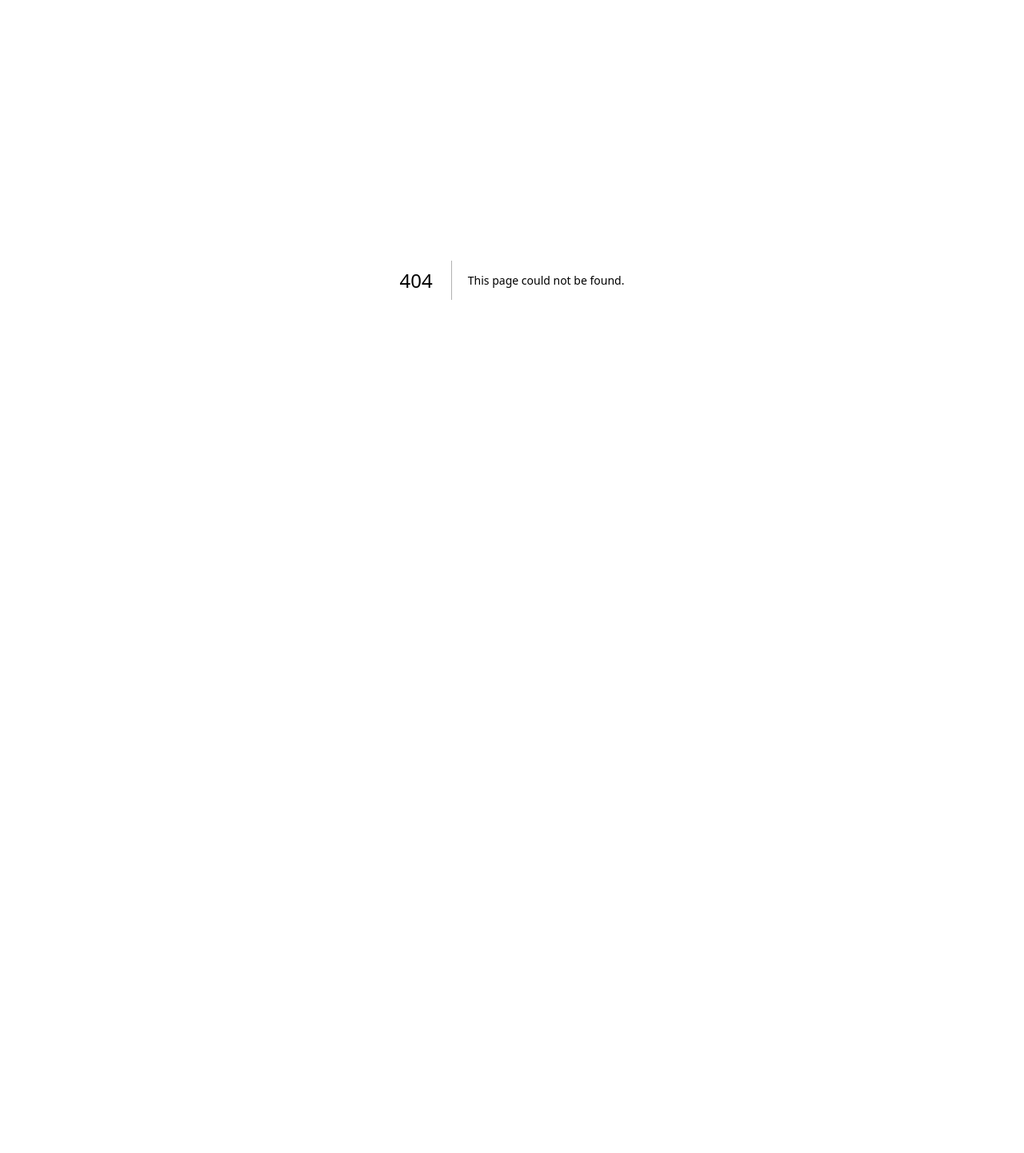
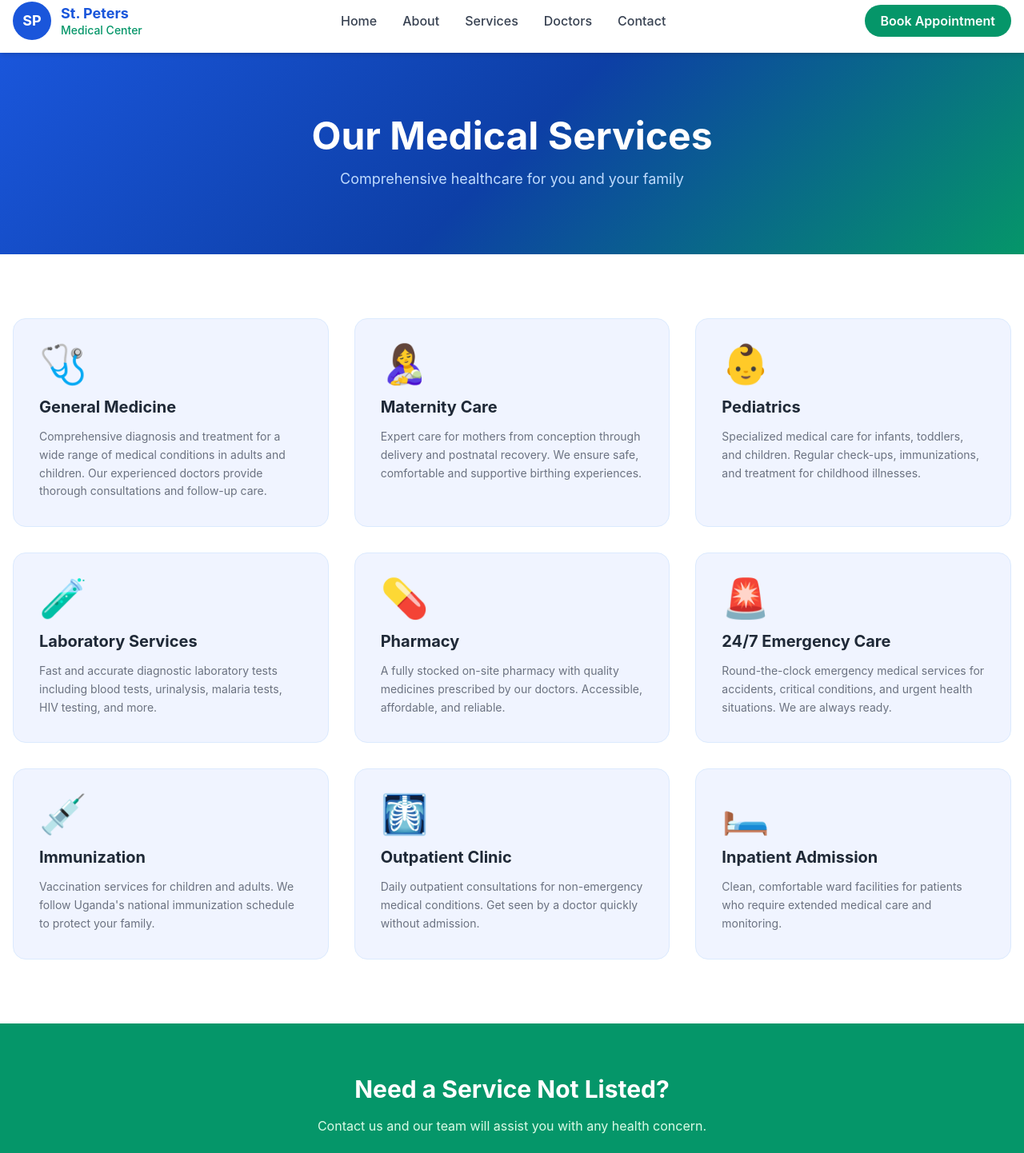
Before and after one commit to asiimwe3/st, a Next.js app: page /services in a window 1280 px wide. Before the commit this address had no page. Shown: the part 50-1492 px from the top of the page at 80% size. Before the commit the page ends 800 px from the top, so only its background shows below. Built offline with nearby package versions, Linux system fonts and the light colour scheme.

Commit message:
Add St. Peters Medical Center website

```diff
--- /dev/null
+++ b/pages/services.js
@@ -0,0 +1,59 @@
+import Head from 'next/head'
+import Link from 'next/link'
+import Navbar from '../components/Navbar'
+import Footer from '../components/Footer'
+
+const services = [
+  { icon: '🩺', title: 'General Medicine', desc: 'Comprehensive diagnosis and treatment for a wide range of medical conditions in adults and children. Our experienced doctors provide thorough consultations and follow-up care.' },
+  { icon: '🤱', title: 'Maternity Care', desc: 'Expert care for mothers from conception through delivery and postnatal recovery. We ensure safe, comfortable and supportive birthing experiences.' },
+  { icon: '👶', title: 'Pediatrics', desc: 'Specialized medical care for infants, toddlers, and children. Regular check-ups, immunizations, and treatment for childhood illnesses.' },
+  { icon: '🧪', title: 'Laboratory Services', desc: 'Fast and accurate diagnostic laboratory tests including blood tests, urinalysis, malaria tests, HIV testing, and more.' },
+  { icon: '💊', title: 'Pharmacy', desc: 'A fully stocked on-site pharmacy with quality medicines prescribed by our doctors. Accessible, affordable, and reliable.' },
+  { icon: '🚨', title: '24/7 Emergency Care', desc: 'Round-the-clock emergency medical services for accidents, critical conditions, and urgent health situations. We are always ready.' },
+  { icon: '💉', title: 'Immunization', desc: 'Vaccination services for children and adults. We follow Uganda\'s national immunization schedule to protect your family.' },
+  { icon: '🩻', title: 'Outpatient Clinic', desc: 'Daily outpatient consultations for non-emergency medical conditions. Get seen by a doctor quickly without admission.' },
+  { icon: '🛏️', title: 'Inpatient Admission', desc: 'Clean, comfortable ward facilities for patients who require extended medical care and monitoring.' },
+]
+
+export default function Services() {
+  return (
+    <>
+      <Head>
+        <title>Our Services | St. Peters Medical Center</title>
+        <meta name="description" content="Explore the full range of medical services at St. Peters Medical Center — from general medicine to maternity, lab, pharmacy, and emergency care." />
+      </Head>
+      <Navbar />
+
+      <section className="hero-gradient text-white py-20 text-center">
+        <div className="max-w-4xl mx-auto px-4">
+          <h1 className="text-4xl md:text-5xl font-bold mb-4">Our Medical Services</h1>
+          <p className="text-blue-200 text-lg">Comprehensive healthcare for you and your family</p>
+        </div>
+      </section>
+
+      <section className="py-20 bg-white">
+        <div className="max-w-7xl mx-auto px-4">
+          <div className="grid grid-cols-1 md:grid-cols-3 gap-8">
+            {services.map((s, i) => (
+              <div key={i} className="bg-light rounded-2xl p-8 hover:shadow-lg transition border border-blue-100 group">
+                <div className="text-5xl mb-4">{s.icon}</div>
+                <h3 className="text-xl font-bold text-gray-800 mb-3 group-hover:text-primary transition">{s.title}</h3>
+                <p className="text-gray-500 text-sm leading-relaxed">{s.desc}</p>
+              </div>
+            ))}
+          </div>
+        </div>
+      </section>
+
+      <section className="py-16 bg-secondary text-white text-center">
+        <h2 className="text-3xl font-bold mb-4">Need a Service Not Listed?</h2>
+        <p className="text-green-100 mb-6">Contact us and our team will assist you with any health concern.</p>
+        <Link href="/contact" className="bg-white text-secondary font-bold px-8 py-3 rounded-full hover:bg-green-50 transition inline-block">
+          Contact Us
+        </Link>
+      </section>
+
+      <Footer />
+    </>
+  )
+}
```
